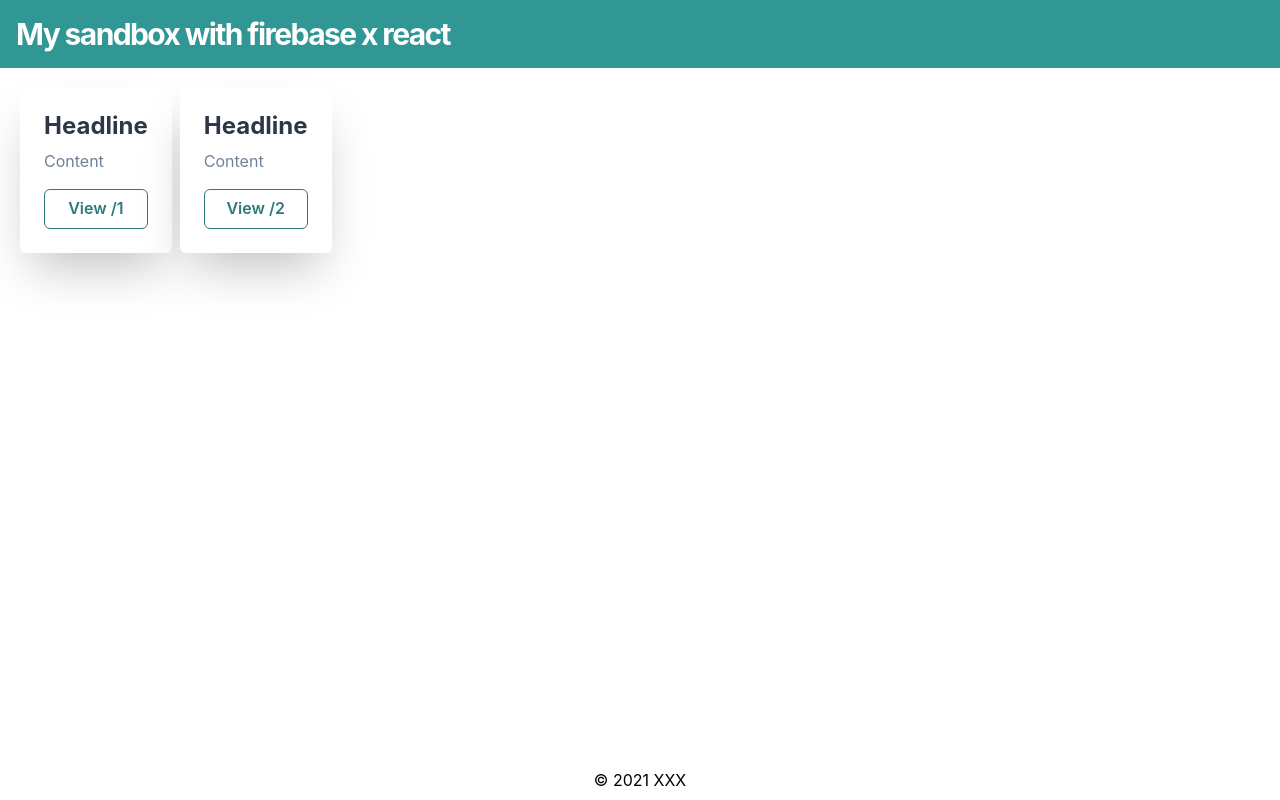
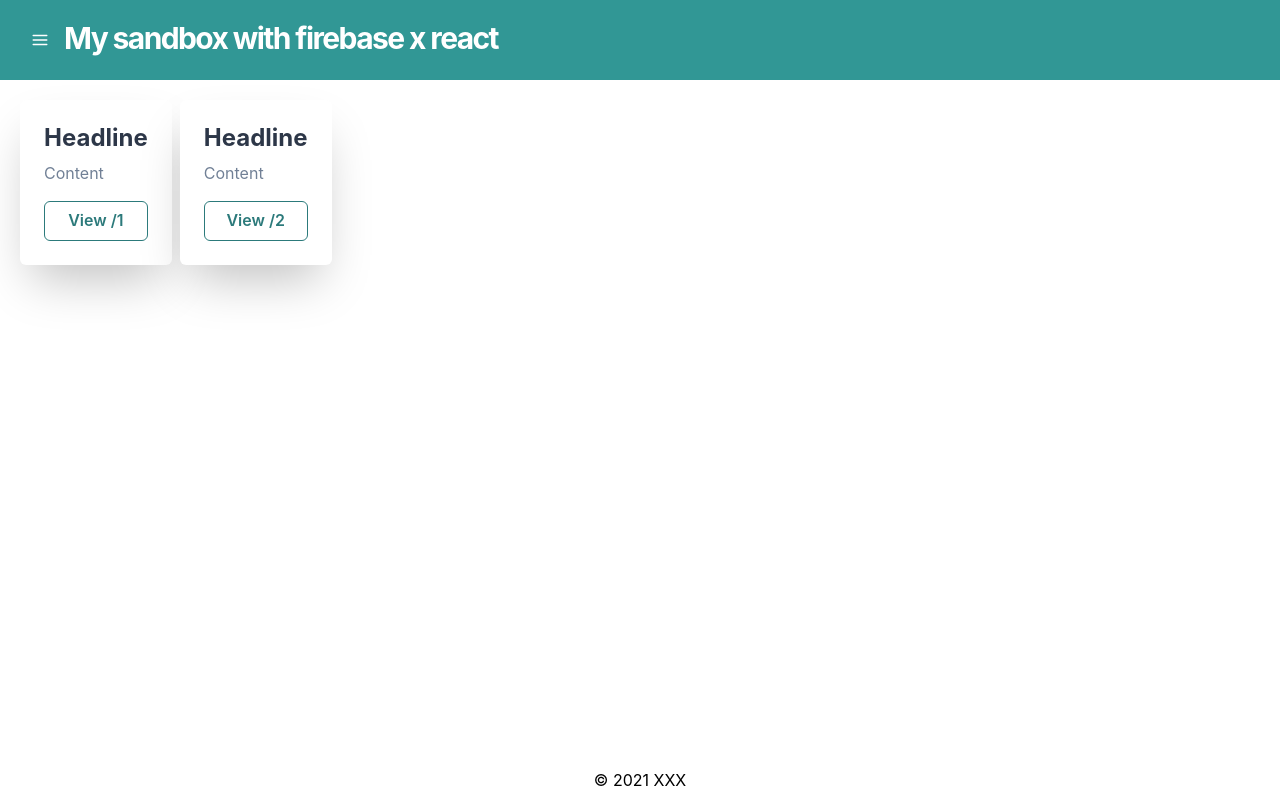
Before and after one commit to tayutaedomo/firebase-react-sandbox, a React (Create React App) app: page / in a window 1280 px wide. Built offline with nearby package versions, Linux system fonts and the light colour scheme.

Commit message:
add: MenuDrawer component

```diff
--- a/src/components/layout/Header.tsx
+++ b/src/components/layout/Header.tsx
@@ -1,8 +1,19 @@
 import React, { VFC } from 'react';
-import { Heading, Flex } from '@chakra-ui/react';
+import {
+  Heading,
+  Flex,
+  useDisclosure,
+  IconButton,
+  Box,
+} from '@chakra-ui/react';
+import { HamburgerIcon } from '@chakra-ui/icons';
+import MenuDrawer from './MenuDrawer';
 
 const Header: VFC = () => {
+  const { isOpen, onOpen, onClose } = useDisclosure();
+
   return (
+    <>
       <Flex
         as="nav"
         align="center"
@@ -14,12 +25,30 @@ const Header: VFC = () => {
       >
         <Flex align="center" mr={5}>
           <header>
-          <Heading as="h1" size="lg" letterSpacing={'-.1rem'}>
+            <Box>
+              <IconButton
+                aria-label="Menu button"
+                icon={<HamburgerIcon />}
+                size="lg"
+                variant="unstyled"
+                display="inline-flex"
+                onClick={onOpen}
+                verticalAlign="baseline"
+              />
+              <Heading
+                as="h1"
+                size="lg"
+                letterSpacing={'-.1rem'}
+                display="inline-flex"
+              >
                 My sandbox with firebase x react
               </Heading>
+            </Box>
           </header>
         </Flex>
       </Flex>
+      <MenuDrawer onClose={onClose} isOpen={isOpen} />
+    </>
   );
 };
 
--- /dev/null
+++ b/src/components/layout/MenuDrawer.tsx
@@ -0,0 +1,40 @@
+import React, { VFC } from 'react';
+import {
+  Drawer,
+  DrawerBody,
+  DrawerContent,
+  DrawerHeader,
+  DrawerOverlay,
+} from '@chakra-ui/modal';
+import { Button } from '@chakra-ui/button';
+
+type Props = {
+  onClose: () => void;
+  isOpen: boolean;
+};
+
+const MenuDrawer: VFC<Props> = (props) => {
+  const { isOpen, onClose } = props;
+
+  return (
+    <Drawer placement="left" onClose={onClose} isOpen={isOpen}>
+      <DrawerOverlay />
+      <DrawerContent>
+        <DrawerHeader borderBottomWidth="1px">Menu</DrawerHeader>
+        <DrawerBody>
+          <Button w="100%" mb={2}>
+            Home
+          </Button>
+          <Button w="100%" mb={2}>
+            PageA
+          </Button>
+          <Button w="100%" mb={2}>
+            PageB
+          </Button>
+        </DrawerBody>
+      </DrawerContent>
+    </Drawer>
+  );
+};
+
+export default MenuDrawer;
```
Lines whose indentation alone changed are shown as unchanged.
